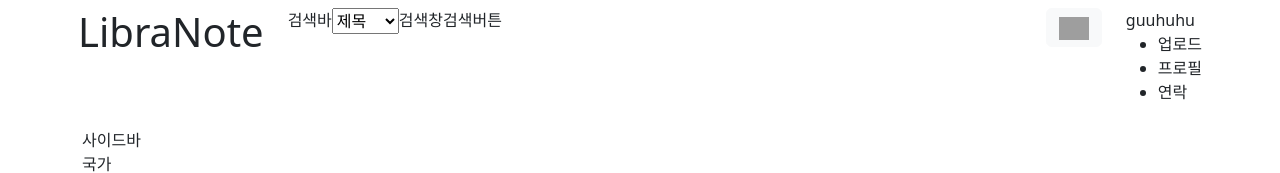
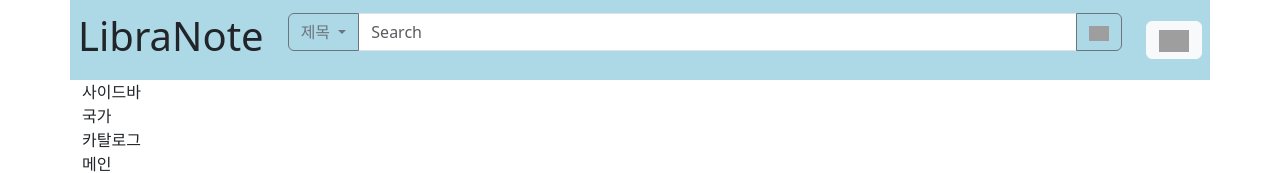
Before and after one commit to polymath-olivia/LDYEONGHYE, a plain HTML site: page mini_project1/index.html in a window 1280 px wide. Shown: the top 173 px of the page. Drawn offline with nearby package versions, Linux system fonts and the light colour scheme; grey boxes are pictures that could not be loaded.

Commit message:
navigatebar 구분하려고 임시로 색상 지정, 행 가운데 정렬 아직 못함

```diff
--- a/mini_project1/index.html
+++ b/mini_project1/index.html
@@ -75,13 +75,26 @@
         padding: 15px;
         border-radius: 10px;
         /* 둥근 모서리 */
-        font-size: 18px;
+        font-size: 15px;
       }
 
       /* 버튼 호버 효과 */
       #topBtn:hover {
         background-color: #333;
         /* 호버 시 배경색 변경 */
+      }
+    </style>
+
+    <style>
+      .navigatebar {
+        display: flex;
+        justify-content: center; /* 가로축 중앙 정렬 */
+        align-items: center; /* 세로축 중앙 정렬 */
+        height: 10vh; /* 컨테이너가 화면 전체 높이를 차지함 */
+      }
+      .navigatebar {
+        padding: 5px;
+        background-color: lightblue;
       }
     </style>
   </head>
@@ -102,21 +115,48 @@
             <button type="submit">Search</button>
         </form>
     </div> -->
-      <div class="navigatebar container d-flex p-2 gap-4">
+      <div class="navigatebar container d-flex align-items-center p-2 gap-4">
         <div class="logo">
           <h1>LibraNote</h1>
         </div>
-        <div class="searchbar flex-fill d-flex">
-          검색바
-          <div class="filter-wrapper">
-            <select class="filter" aria-label="Default select example">
-              <option selected>제목</option>
-              <option value="1">저자</option>
-              <option value="2">출판사</option>
-            </select>
-          </div>
-          <div class="search-input">검색창</div>
-          <div class="search-button">검색버튼</div>
+        <!-- 검색바 -->
+
+        <!-- Dropdown Menu -->
+        <div class="input-group mb-3">
+          <button
+            class="btn btn-outline-secondary dropdown-toggle"
+            type="button"
+            data-bs-toggle="dropdown"
+            aria-expanded="false"
+          >
+            제목
+          </button>
+          <ul class="dropdown-menu">
+            <li><a class="dropdown-item" href="#">저자</a></li>
+            <li><a class="dropdown-item" href="#">출판사</a></li>
+          </ul>
+
+          <!-- Input Field with Search Icon -->
+          <input
+            type="text"
+            class="form-control"
+            placeholder="Search"
+            aria-label="Search input with dropdown button"
+            id="searchInput"
+          />
+
+          <!-- Search Button with Icon -->
+          <button
+            class="btn btn-outline-secondary"
+            type="button"
+            id="searchButton"
+          >
+            <img
+              src="https://cdn-icons-png.flaticon.com/512/54/54481.png"
+              width="20"
+              alt="Search Icon"
+            />
+          </button>
         </div>
 
         <div class="dropdown">
@@ -136,18 +176,9 @@
             class="dropdown-menu dropdown-menu-end"
             aria-labelledby="dropdownMenuButton"
           >
-            <li><a class="dropdown-item" href="#">Action</a></li>
-            <li><a class="dropdown-item" href="#">Another action</a></li>
-            <li><a class="dropdown-item" href="#">Something else here</a></li>
-          </ul>
-        </div>
-
-        <div class="hambergerMenu">
-          guuhuhu
-          <ul>
-            <li class="upload">업로드</li>
-            <li class="profile">프로필</li>
-            <li class="contact">연락</li>
+            <li><a class="dropdown-item" href="#">업로드</a></li>
+            <li><a class="dropdown-item" href="#">프로필</a></li>
+            <li><a class="dropdown-item" href="#">연락</a></li>
           </ul>
         </div>
       </div>
```
